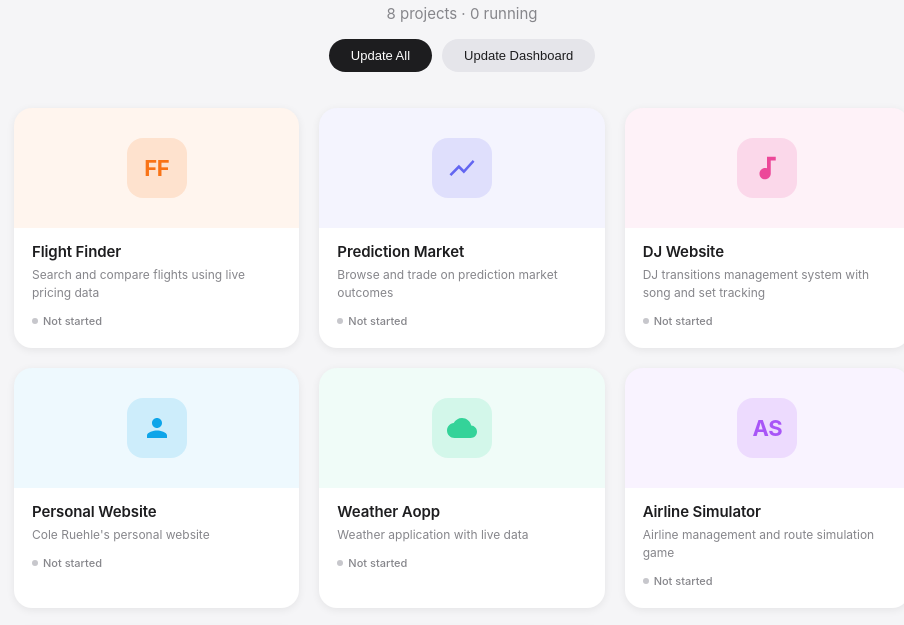
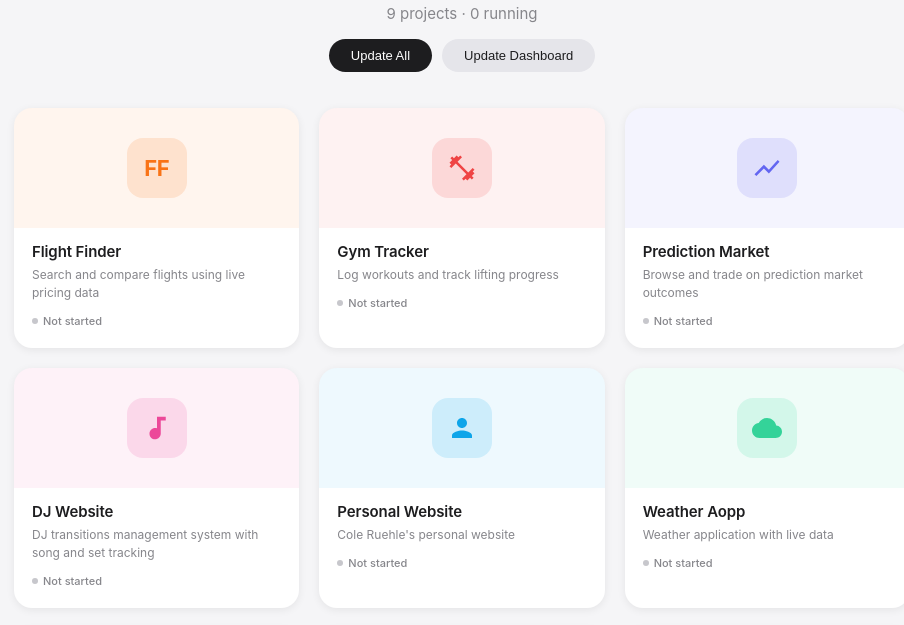
Before and after one commit to cole-ruehle/project-dashboard, a plain HTML site: page dashboard/index.html in a window 1280 px wide. Shown: the part 93-718 px from the top of the page, without its empty margins (178-1082 px from the left). Drawn offline with Linux system fonts and the light colour scheme; no server answers.

Commit message:
add Gym Tracker (workout-site) project

```diff
--- a/dashboard/index.html
+++ b/dashboard/index.html
@@ -323,6 +323,10 @@ const SYMBOLS = {
     `<svg viewBox="0 0 24 24" fill="currentColor" width="30" height="30">
       <path d="M3.5 18.49l6-6.01 4 4L22 6.92l-1.41-1.41-7.09 7.97-4-4L2 16.99z"/>
     </svg>`,
+  'workout-site':
+    `<svg viewBox="0 0 24 24" fill="currentColor" width="30" height="30">
+      <path d="M20.57 14.86L22 13.43 20.57 12 17 15.57 8.43 7 12 3.43 10.57 2 9.14 3.43 7.71 2 5.57 4.14 4.14 2.71 2.71 4.14l1.43 1.43L2 7.71l1.43 1.43L2 10.57 3.43 12 7 8.43 15.57 17 12 20.57 13.43 22l1.43-1.43L16.29 22l2.14-2.14 1.43 1.43 1.43-1.43-1.43-1.43L22 16.29z"/>
+    </svg>`,
 };
 
 let toastTimer;
--- a/repos.json
+++ b/repos.json
@@ -8,6 +8,16 @@
     "db_port": 5433,
     "backend_port": 8001,
     "color": "#f97316"
+  },
+  {
+    "name": "workout-site",
+    "label": "Gym Tracker",
+    "description": "Log workouts and track lifting progress",
+    "git_url": "https://github.com/cole-ruehle/workout-site",
+    "port": 3017,
+    "backend_port": 8007,
+    "db_port": 5436,
+    "color": "#ef4444"
   },
   {
     "name": "prediction-market",
```
